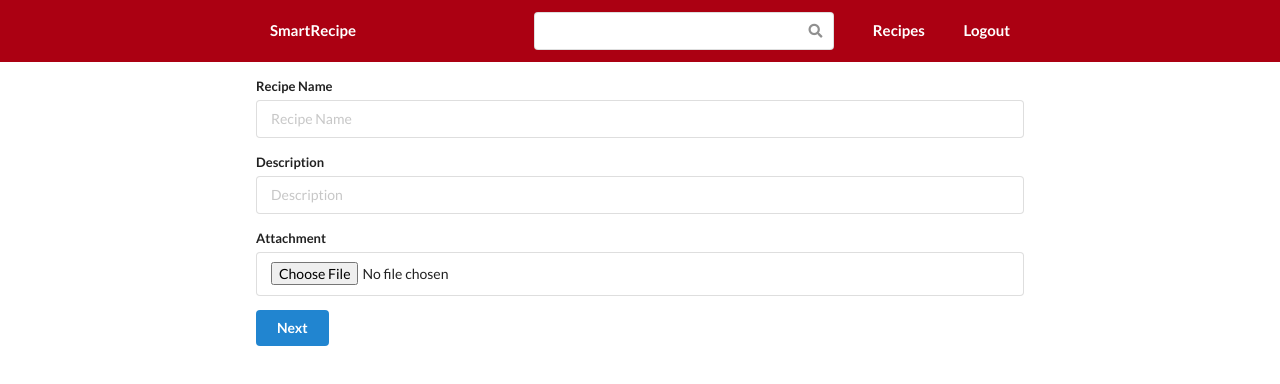
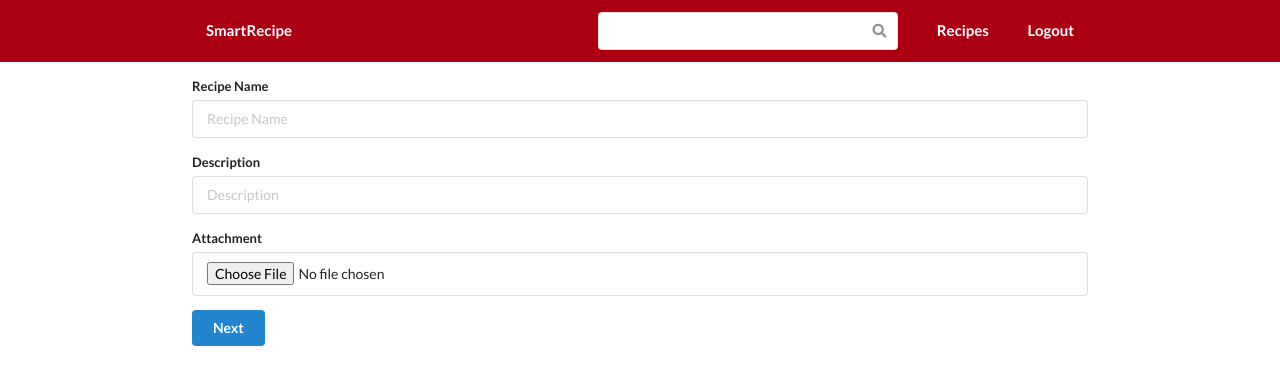
Before and after one commit to cappydh/smartrecipeweb, a React (Create React App) app in the folder smart_recipe/: page /recipes/new in a window 1280 px wide. Shown: the top 384 px of the page. Built offline with nearby package versions, Linux system fonts and the light colour scheme.

Commit message:
follow button fix

```diff
--- a/smart_recipe/src/components/App.js
+++ b/smart_recipe/src/components/App.js
@@ -21,7 +21,7 @@ const App = () => {
           position: "absolute"
         }}
       ></div>
-      <div className="ui container" style={{ width: "60% " }}>
+      <div className="ui container" style={{ width: "70% " }}>
         <Header />
         <Switch>
           <Route path="/recipes" exact component={RecipeList} />
--- a/smart_recipe/src/components/FollowButton.js
+++ b/smart_recipe/src/components/FollowButton.js
@@ -32,7 +32,7 @@ class FollowButton extends React.Component {
           style={{
             width: this.props.buttonWidth,
             position: this.props.positionValue,
-            bottom: parseInt(this.props.bottomValue)
+            bottom: this.props.bottomValue
           }}
           onClick={this.onUnfollowClick}
         >
--- a/smart_recipe/src/components/users/ShowUser.js
+++ b/smart_recipe/src/components/users/ShowUser.js
@@ -102,7 +102,7 @@ class ShowUser extends React.Component {
                   this.onFollowClick();
                 }}
                 positionValue="absolute"
-                bottomValue="20"
+                bottomValue="20px"
               />
             </div>
           </div>
```
Also changed, not shown: 1 other file (tests, documents, lock files or other folders).
